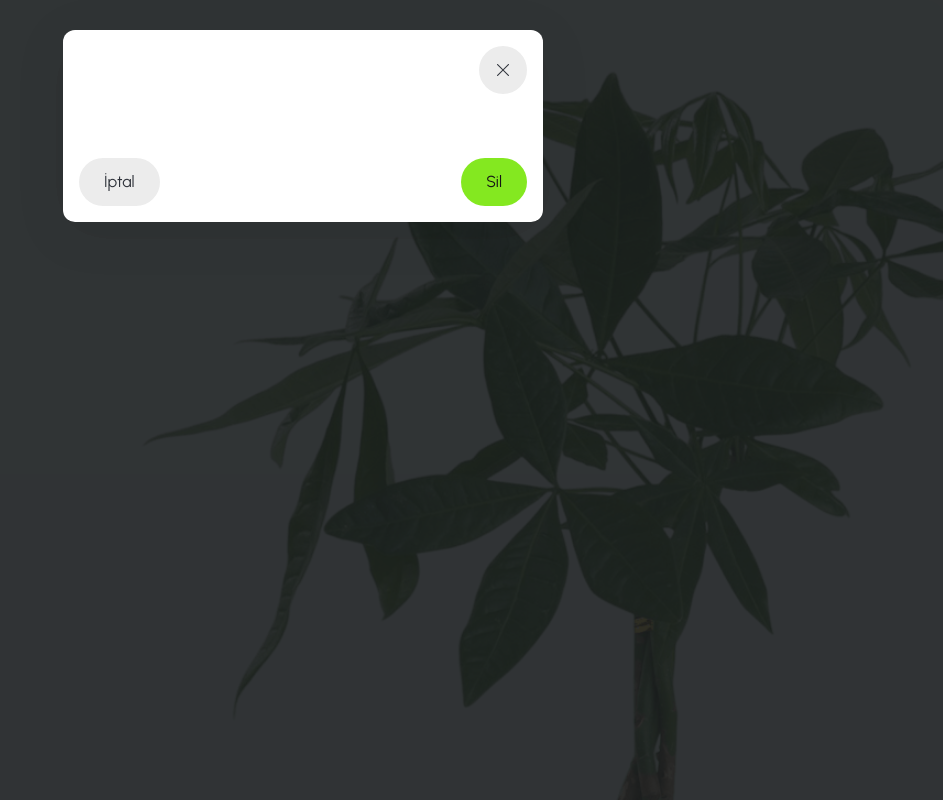
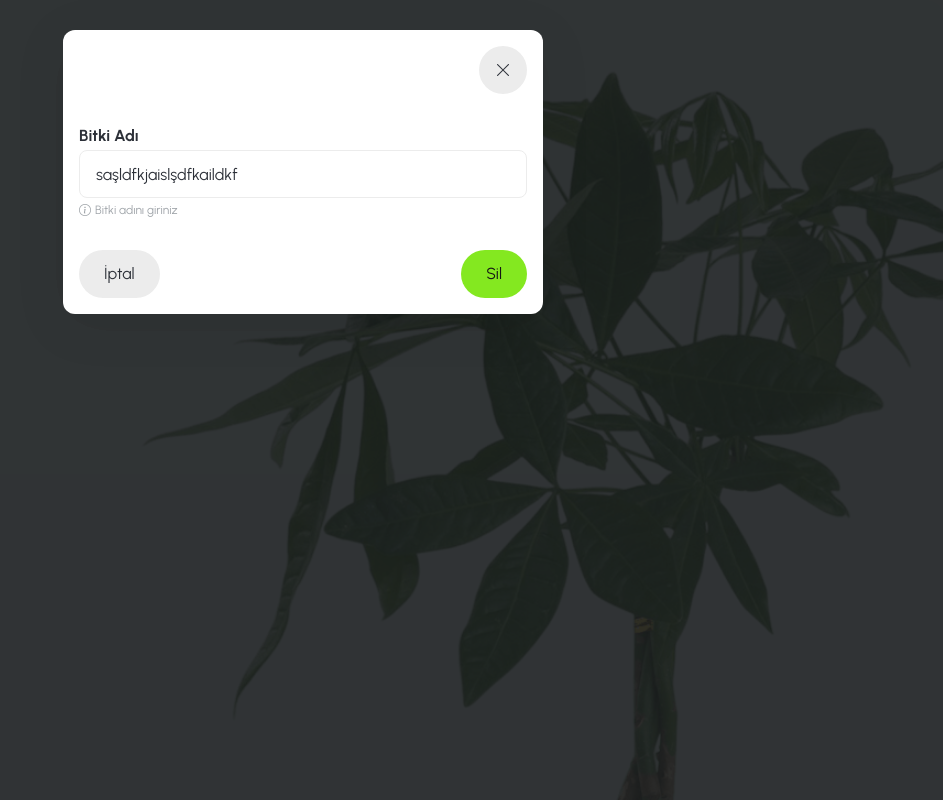
Before and after one commit to erelcolak/plant, a Next.js app: page / in a window 1280 px wide. Shown: the top 800 px of the page, without its empty margins (337-1280 px from the left). Built offline with nearby package versions, Linux system fonts and the light colour scheme.

Commit message:
modal style fixes, form item created, input created

```diff
--- a/components/form/FormItem/formItem.module.scss
+++ b/components/form/FormItem/formItem.module.scss
@@ -12,6 +12,8 @@
   color: var(--color-gray-700);
 }
 .subtitle {
+  display: flex;
+  gap: 0.25rem;
   @include font-size-small;
 }
 .info {
--- a/components/form/FormItem/formItem.types.ts
+++ b/components/form/FormItem/formItem.types.ts
@@ -1,8 +1,11 @@
 import { ReactNode } from "react";
+
+import { SizeVariant } from "@/types/SizeVariant";
 
 export interface IFormItem {
   children: ReactNode;
   error?: string;
   info?: string;
   label?: string;
+  sizeVariant?: SizeVariant;
 }
--- /dev/null
+++ b/components/form/Input/index.ts
@@ -0,0 +1 @@
+export { default } from "./input";
--- /dev/null
+++ b/components/form/Input/input.module.scss
@@ -0,0 +1,43 @@
+@import "/styles/variables.scss";
+@import "/styles/mixins.scss";
+
+.input {
+  display: flex;
+  flex: 1;
+  padding-block: 0;
+  font-family: var(--font-urbanist);
+  color: var(--color-gray-700);
+  border: 1px solid var(--color-gray-200);
+  outline: 1px solid transparent;
+  background-color: var(--color-white);
+  transition: all linear $default-animation-duration;
+  width: 100%;
+
+  &:focus {
+    border-color: var(--color-green-200);
+    outline-color: var(--color-green-500);
+  }
+}
+
+// sizeVariant
+.large {
+  @include font-size-large;
+  height: 4rem;
+  padding-inline: 2rem;
+  gap: 1rem;
+  border-radius: 0.5rem;
+}
+.default {
+  @include font-size-default;
+  height: 3rem;
+  padding-inline: 1rem;
+  gap: 0.75rem;
+  border-radius: 0.5rem;
+}
+.small {
+  @include font-size-small;
+  height: 2rem;
+  padding-inline: 0.75rem;
+  gap: 0.5rem;
+  border-radius: 0.5rem;
+}
--- /dev/null
+++ b/components/form/Input/input.tsx
@@ -0,0 +1,49 @@
+"use client";
+
+import classNames from "classnames";
+
+import FormItem from "../FormItem";
+
+import { SizeVariant } from "@/types/SizeVariant";
+
+import { IInput } from "./input.types";
+import styles from "./input.module.scss";
+
+// Input component
+const Input = (props: IInput) => {
+  // destructuring props
+  const { id, onChange, value, disabled, error, info, inputRef, label, placeholder, type = "text", sizeVariant = SizeVariant.default } = props;
+  // state
+
+  // context hooks
+
+  // queries
+
+  // mutations
+
+  // formik
+
+  // effect
+
+  // other variables/functions/handlers
+
+  // render
+  return (
+    <FormItem label={label} error={error} info={info}>
+      <input
+        className={classNames(styles.input, styles[sizeVariant], disabled && styles.disabled, error && styles.error)}
+        disabled={disabled}
+        id={id}
+        name={id}
+        onChange={onChange}
+        placeholder={placeholder}
+        type={type}
+        value={value || ""}
+        ref={inputRef}
+      />
+    </FormItem>
+  );
+};
+
+// export
+export default Input;
--- a/components/modals/ModalRemovePlant/index.tsx
+++ b/components/modals/ModalRemovePlant/index.tsx
@@ -1,6 +1,7 @@
 "use client";
 
 import Modal from "@/components/common/Modal";
+import Input from "@/components/form/Input";
 
 import { ModalTypes } from "@/contexts/ModalContext/modalContext.types";
 import useModal from "@/hooks/useModal";
@@ -38,7 +39,7 @@ const ModalRemovePlant = () => {
         },
       }}
     >
-      <></>
+      <Input id="lorem" value="saşldfkjaislşdfkaildkf" onChange={(e) => {}} label="Bitki Adı" info="Bitki adını giriniz" />
     </Modal>
   );
 };
--- a/styles/common.scss
+++ b/styles/common.scss
@@ -21,3 +21,7 @@ body {
   background-color: var(--color-white);
   @include scrollbar;
 }
+// modal
+body.modal-open {
+  overflow: hidden;
+}
```
Also changed, not shown: components/form/Input/input.types.ts (added, +11 -0 lines).
